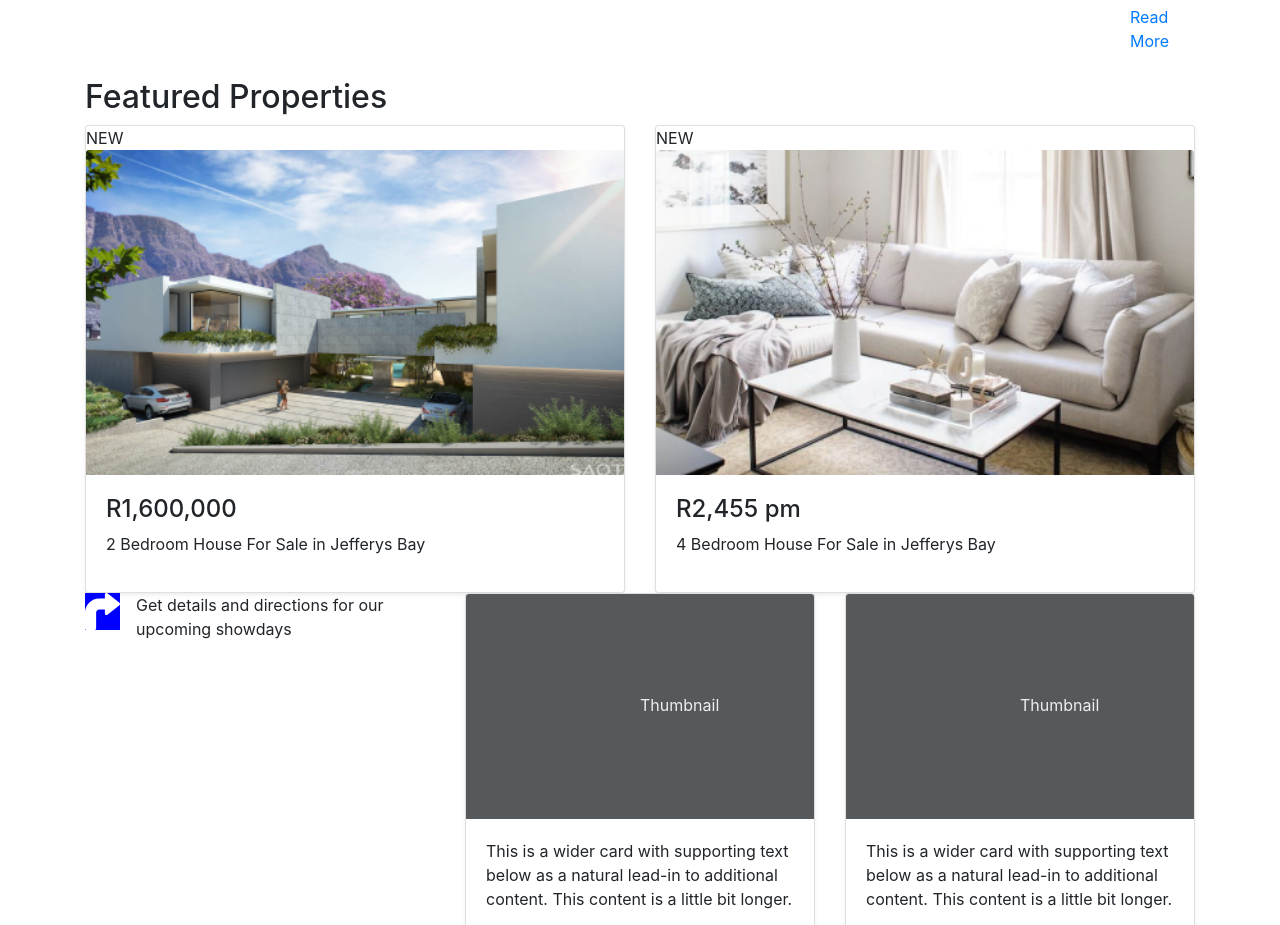
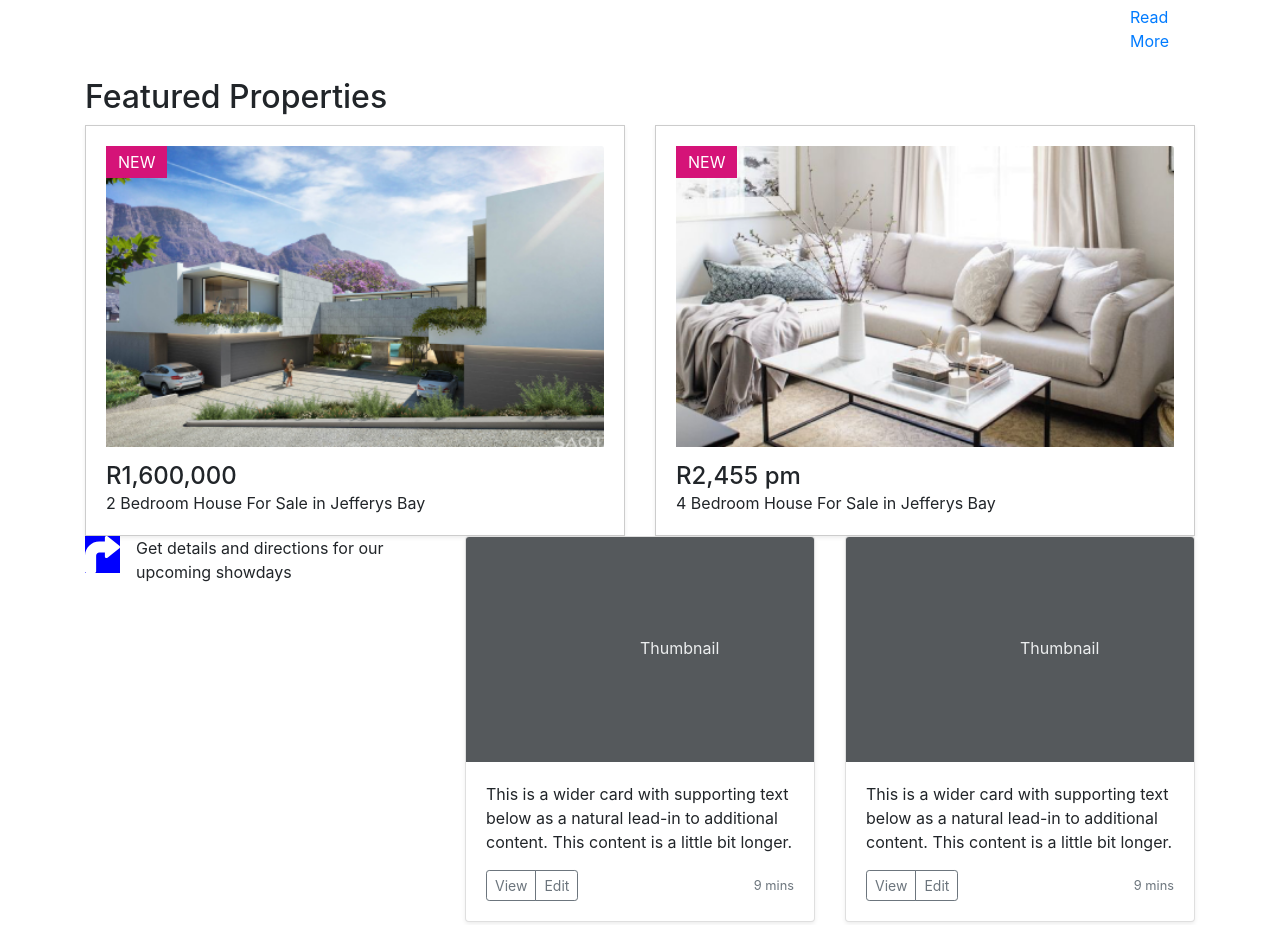
Before and after one commit to GalaxyDefender/property-citi, an Angular app: page / in a window 1280 px wide. Shown: the part 1040-1965 px from the top of the page. Built offline with nearby package versions, Linux system fonts and the light colour scheme.

Commit message:
featured component styling

```diff
--- a/src/app/featured/featured.component.css
+++ b/src/app/featured/featured.component.css
@@ -0,0 +1,26 @@
+.new {
+    position: absolute;
+    background-color: #d51378;
+    color: white;
+    padding: 4px 12px;
+    box-sizing: border-box;
+}
+
+.card {
+    border: 1px solid #cccccc;
+    padding: 20px;
+    box-sizing: border-box;
+    border-radius: 0px;
+}
+
+.card-body {
+    padding: 15px 0px 0px 0px;
+}
+
+.card-body h4 {
+    margin: 0px;
+}
+
+.card-text {
+    margin: 0px;
+}
--- a/src/app/featured/featured.component.html
+++ b/src/app/featured/featured.component.html
@@ -6,7 +6,7 @@
 
 <section class="row">
   <div *ngFor="let feature of featured" class="col-md-6">
-    <div class="card shadow-sm animated">
+    <div class="card shadow-sm">
       <div class="new">NEW</div>
       <a href="#"><img class="card-img-top" src="{{feature.imagePath}}" alt="Card image cap"></a>
       <div class="card-body">
```
